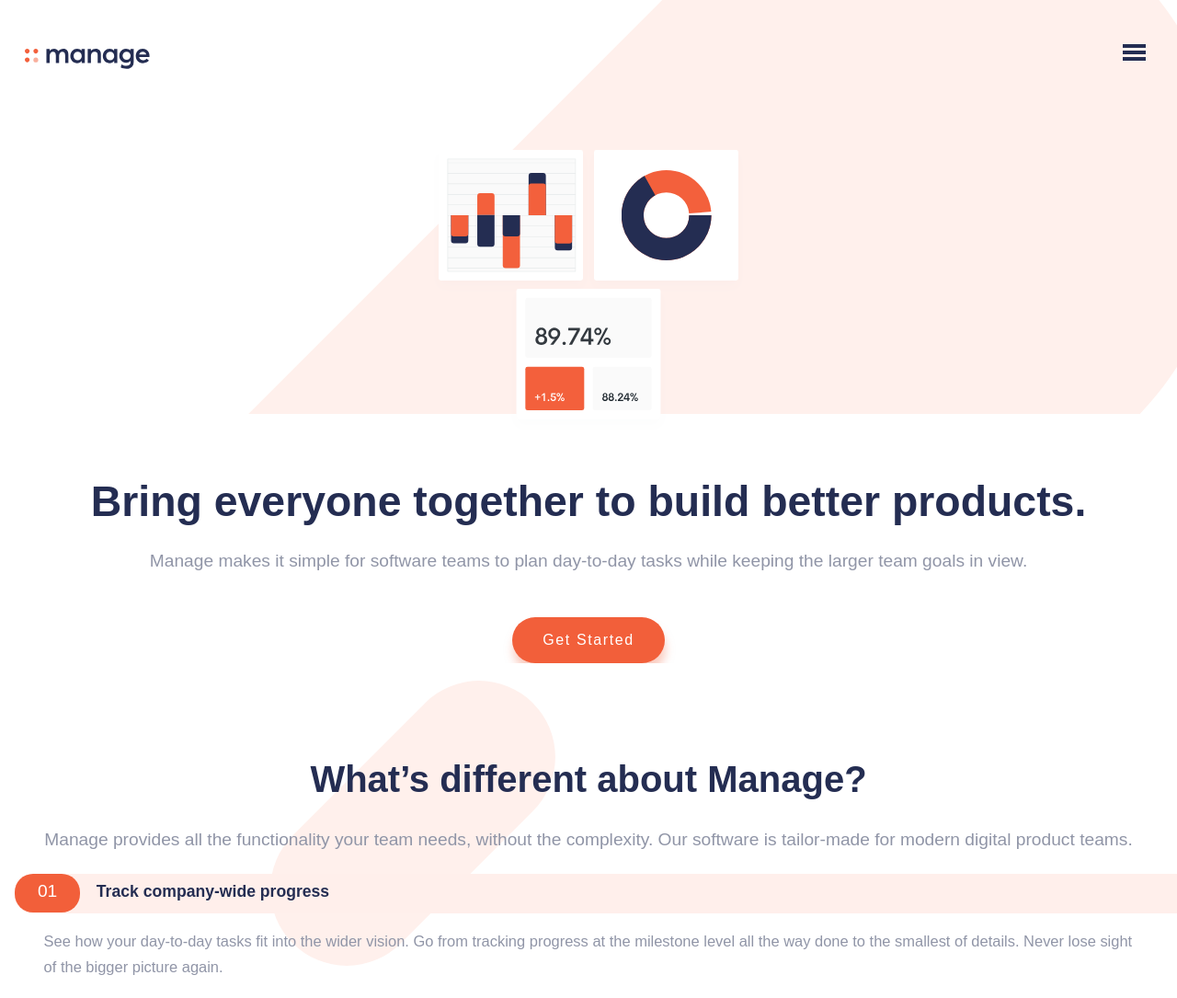
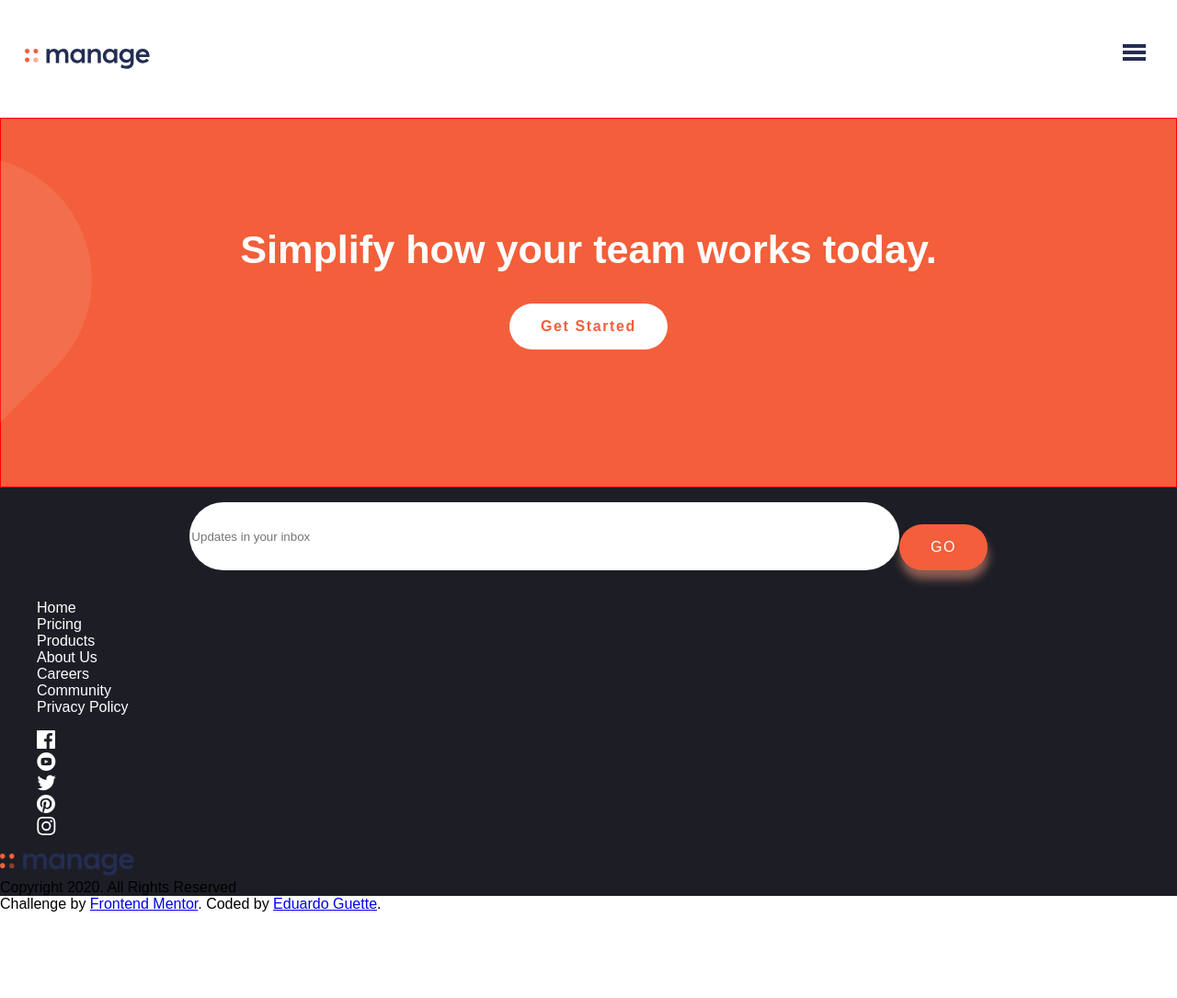
Before and after one commit to eduardoguette/landing-web-manage, a plain HTML site: page index.html in a window 1280 px wide. Shown: the top 1085 px of the page at 92% size. After the commit the page ends 992 px from the top, so only its background shows below. Drawn offline with Linux system fonts and the light colour scheme; a web font is replaced by a local one.

Commit message:
add footer

```diff
--- a/index.html
+++ b/index.html
@@ -25,7 +25,7 @@
   Careers
   Community
  -->
-    <section class="hero">
+    <section class="hero is-hidden">
       <div class="partner"></div>
       <div class="bg-intro"></div>
       <div class="wrapper">
@@ -37,13 +37,13 @@
         <button class="btn btn-ppal">Get Started</button>
       </div>
     </section>
-    <section class="about">
+    <section class="about is-hidden">
       <h2>What’s different about Manage?</h2>
       <p>
         Manage provides all the functionality your team needs, without the complexity. Our software is tailor-made for modern digital product teams.
       </p>
     </section>
-    <section class="titulares">
+    <section class="titulares is-hidden">
       <div class="wrapper">
         <div class="titular-grid">
           <div class="titular">
@@ -71,7 +71,7 @@
       </div>
     </section>
 
-    <section class="slide-comment">
+    <section class="slide-comment is-hidden">
       <div class="wrapper">
         <h2>
           What they’ve said
@@ -108,20 +108,24 @@
           <span class="dot"></span>
           <span class="dot"></span>
         </div>
+        <button class="btn btn-ppal">Get Started</button>
       </div>
-      <button class="btn btn-ppal">Get Started</button>
     </section>
     <section class="simplify">
       <h1>Simplify how your team works today.</h1>
       <button class="btn btn-ppal bg-secundary">Get Started</button>
+      <div class="imagen">
+        <img src="./images/bg-tablet-pattern.svg" alt="" />
+      </div>
     </section>
-    <section class="form">
-      <form action="">
-        <input type="text" placeholder="Updates in your inbox" />
-        <button class="btn go">GO</button>
-      </form>
-    </section>
+
     <footer>
+      <div class="container-form">
+        <form action="#">
+          <input type="text" placeholder="Updates in your inbox" />
+          <button class="btn go">GO</button>
+        </form>
+      </div>
       <div class="enlaces">
         <ul class="enlaces">
           <li>Home</li>
--- a/styles/sass/styles.scss
+++ b/styles/sass/styles.scss
@@ -16,7 +16,9 @@ body {
   font-family: "Be Vietnam", sans-serif;
   margin: 0;
 }
-
+.is-hidden {
+  display: none !important;
+}
 /********** MIXIN's ***********/
 @mixin titles {
   padding: 0;
@@ -36,6 +38,20 @@ body {
   color: $DarkGrayishBlue;
   line-height: 1.8em;
   text-align: center;
+}
+
+@mixin buttonPpl {
+  padding: 1em 2.1em;
+  background-color: $BrightRed;
+  color: $White;
+  border-radius: 30px;
+  font-family: $BeV;
+  font-weight: 500;
+  font-size: 1em;
+  border: none;
+  letter-spacing: 0.1em;
+  box-shadow: 1px 10px 10px $BrightRedSh;
+  margin-top: 1.5em;
 }
 
 .nav-bar {
@@ -100,17 +116,7 @@ body {
     background-size: contain;
   }
   & button {
-    padding: 1em 2.1em;
-    background-color: $BrightRed;
-    color: $White;
-    border-radius: 30px;
-    font-family: $BeV;
-    font-weight: 500;
-    font-size: 1em;
-    border: none;
-    letter-spacing: 0.1em;
-    box-shadow: 1px 10px 10px $BrightRedSh;
-    margin-top: 1.5em;
+    @include buttonPpl;
   }
 }
 
@@ -171,6 +177,13 @@ body {
 .slide-comment {
   .wrapper {
     margin: 0 2em;
+    display: flex;
+    flex-direction: column;
+    align-items: center;
+    button {
+      margin: 3em 0 !important;
+      @include buttonPpl;
+    }
     h2 {
       @include titles;
       font-size: 2.3em;
@@ -190,7 +203,6 @@ body {
       }
     }
     .slide-container {
-
       & .commets-cards {
         display: grid;
         justify-content: center;
@@ -199,7 +211,7 @@ body {
         background-color: $VaryLightGray;
         margin-bottom: 2em;
         height: 250px;
-        animation: slider .3s ease-in-out;
+        animation: slider 0.3s ease-in-out;
         img {
           margin: 0;
           margin: auto;
@@ -219,14 +231,80 @@ body {
     }
   }
 }
-@keyframes slider{
-  0%{
+@keyframes slider {
+  0% {
     opacity: 0;
   }
-  50%{
-    opacity: .4;
+  50% {
+    opacity: 0.4;
   }
-  100%{
+  100% {
     opacity: 1;
   }
 }
+
+.simplify {
+  border: 1px solid red;
+  height: 400px;
+  display: flex;
+  flex-direction: column;
+  justify-content: center;
+  align-items: center;
+  background-size: contain;
+  backface-visibility: 0.2;
+  background-color: $BrightRed;
+  h1 {
+    @include titles;
+    color: $White;
+    font-weight: 600;
+    margin: 0;
+    padding: 0;
+    width: 85%;
+    font-size: 2.7em;
+  }
+  button {
+    @include buttonPpl;
+    box-shadow: none;
+    background-color: $White;
+    color: $BrightRed;
+    font-weight: 700;
+    margin: 2em 0;
+  }
+  .imagen {
+    position: absolute;
+    top: 170px;
+    left: -400px;
+    opacity: 0.1;
+    img {
+      height: 500px;
+    }
+  }
+}
+
+footer {
+
+  background-color: $VeryDarkBlue;
+  .container-form{
+    form{
+      padding: 1em 0;
+      display: flex;
+      justify-content: center;
+      input{
+        width: 60%;
+
+        border-radius: 50px;
+        outline: none;
+        border: none;
+      }
+      button{
+        @include buttonPpl;
+      }
+    }
+  }
+  ul {
+    li {
+      list-style: none;
+      color: $White;
+    }
+  }
+}
```
Also changed, not shown: styles/css/styles.css, 1 other file.
